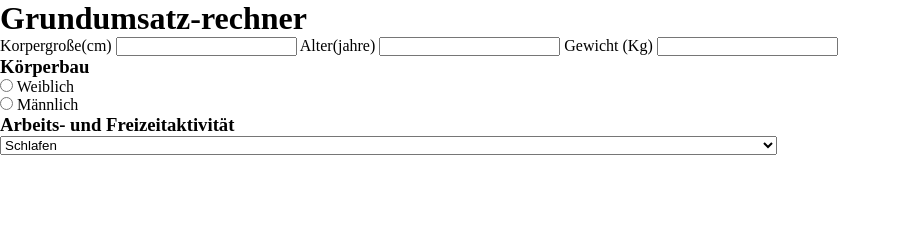
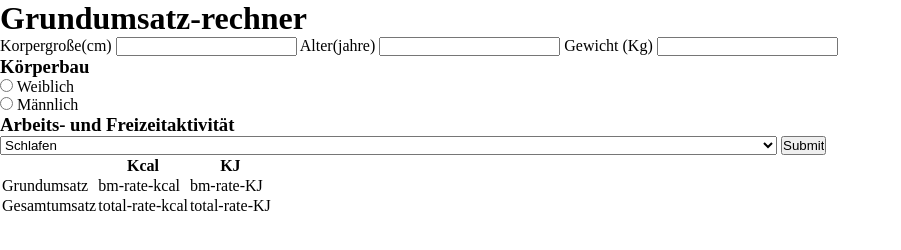
Before and after one commit to MariaRiosNavarro/calorie-calculator, a plain HTML site: page index.html in a window 1280 px wide. Shown: the whole page, without its empty margins (0-901 px from the left). Drawn offline with Linux system fonts and the light colour scheme.

Commit message:
add formel

```diff
--- a/assets/js/main.js
+++ b/assets/js/main.js
@@ -42,7 +42,13 @@ let basalMetabolicOutput = basalMetabolicCalculate();
 // PAL factor (PAL=Physical Activity Level) *
 // basal metabolic rate can be multiplied.
 
-const totalMetabolicRateCalculate = () =>
+const totalMetabolicRateCalculateKcal = () =>
   basalMetabolicOutput * physicalStrainPAL;
 
+let totalKcal = totalMetabolicRateCalculateKcal();
+
+// 1 kcal -> 4,184
+
+const totalMetabolicRateCalculateKJ = () => totalKcal * 4.184;
+
 //  ! --------------------------- Work Plan
--- a/index.html
+++ b/index.html
@@ -29,7 +29,7 @@
         </div>
         <h3>Arbeits- und Freizeitaktivität</h3>
         <select name="select" id="select">
-          <option value="almost-no-activity">Schlafen</option>
+          <option value="almost-no-activity" selected>Schlafen</option>
           <option value="very-little">Nur Sitzen oder Liegen</option>
           <option value="little">
             Ausschließlich sitzende Tätigkeit mit wenig oder keiner körperlichen
@@ -47,6 +47,26 @@
             Körperlich anstrengende berufliche Arbeit
           </option>
         </select>
+        <input type="submit" value="Submit" />
+        <article class="output-article">
+          <table>
+            <tr>
+              <th></th>
+              <th>Kcal</th>
+              <th>KJ</th>
+            </tr>
+            <tr>
+              <td>Grundumsatz</td>
+              <td data-js="bm-rate-kcal">bm-rate-kcal</td>
+              <td data-js="bm-rate-KJ">bm-rate-KJ</td>
+            </tr>
+            <tr>
+              <td>Gesamtumsatz</td>
+              <td data-js="total-rate-kcal">total-rate-kcal</td>
+              <td data-js="total-rate-KJ">total-rate-KJ</td>
+            </tr>
+          </table>
+        </article>
       </form>
     </main>
 
```
